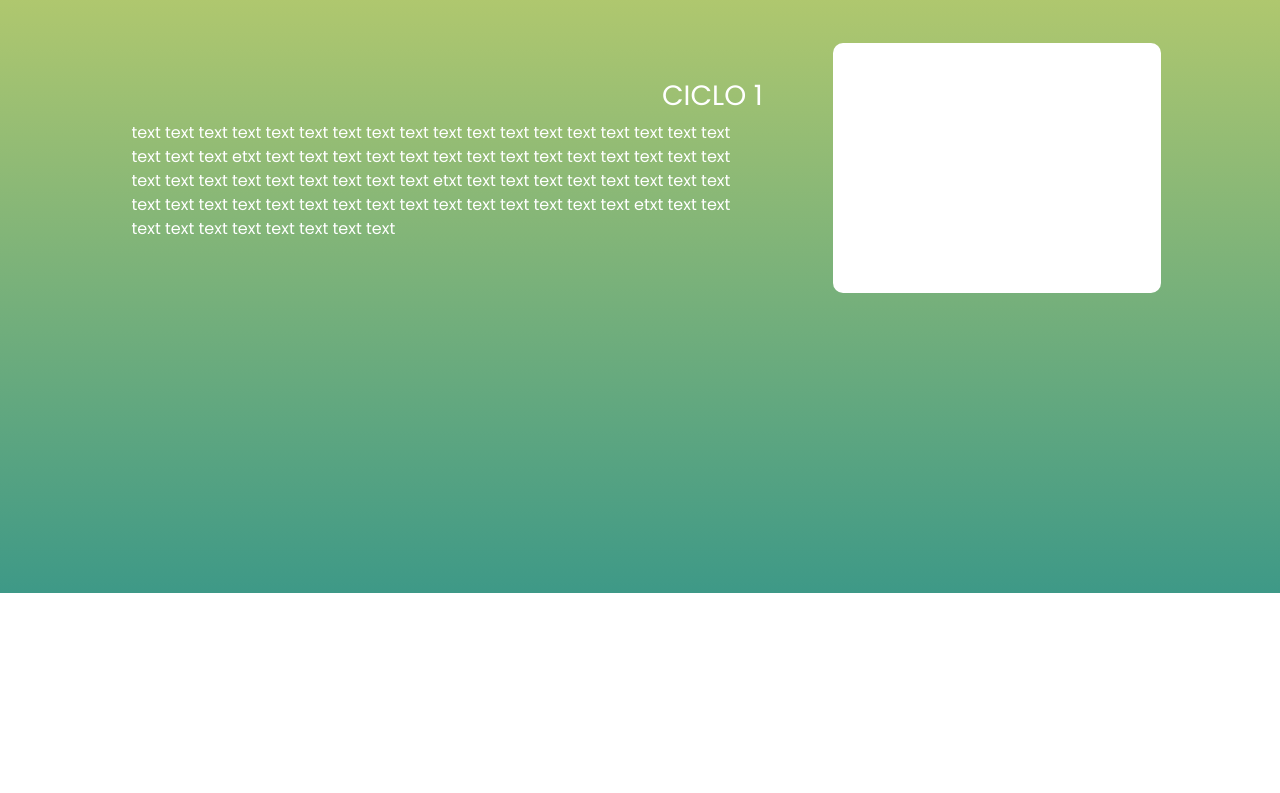
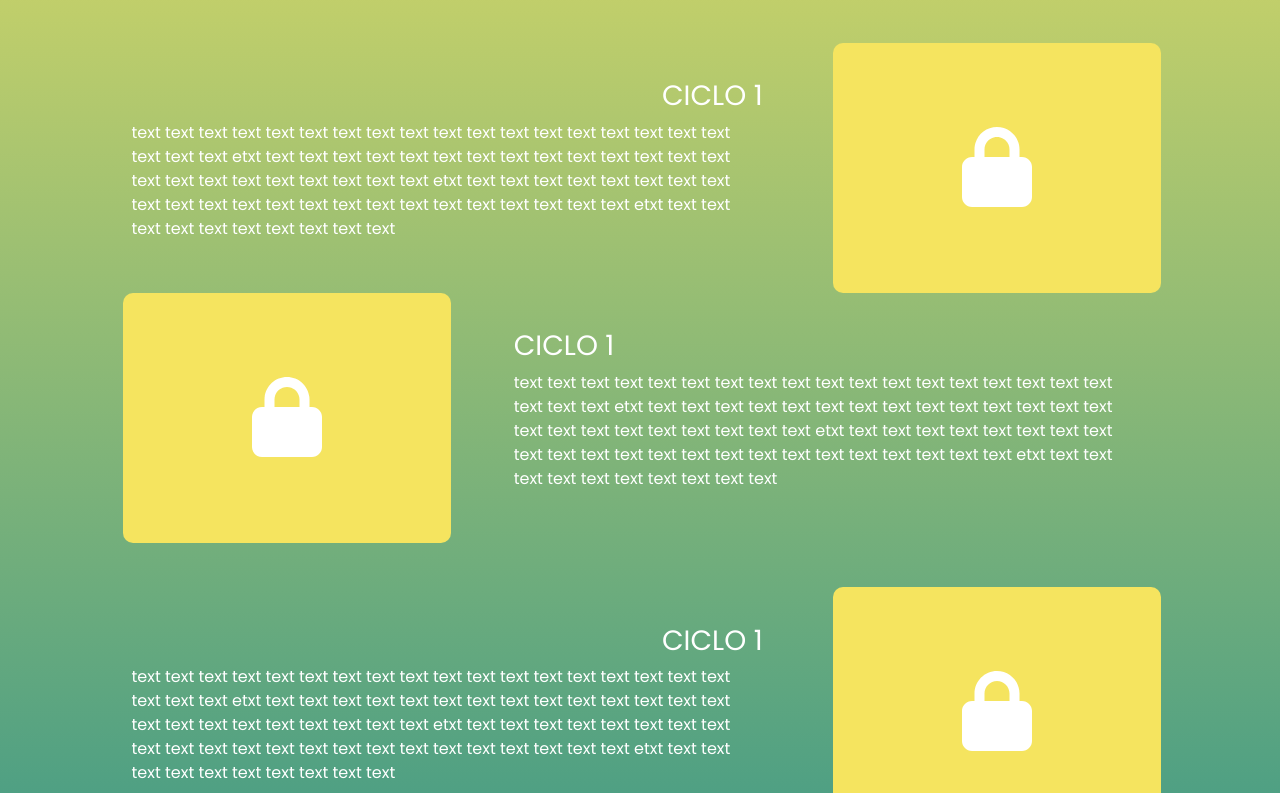
Before and after one commit to quokequack/Intepreta-React.js, a React (Create React App) app: page /cicles in a window 1280 px wide. Shown: the part 367-1160 px from the top of the page. Before the commit the page ends 960 px from the top, so only its background shows below. Built offline with nearby package versions, Linux system fonts and the light colour scheme.

Commit message:
styled cicles

```diff
--- a/src/App.js
+++ b/src/App.js
@@ -7,9 +7,9 @@ import About from './pages/About';
 import Home from './pages/Home';
 import Cicles from './pages/Cicles';
 import { library } from "@fortawesome/fontawesome-svg-core";
-import { faFeather, faMoon, faArrowRight} from "@fortawesome/free-solid-svg-icons";
+import { faFeather, faMoon, faArrowRight, faLock} from "@fortawesome/free-solid-svg-icons";
 
-library.add(faFeather, faMoon, faArrowRight);
+library.add(faFeather, faMoon, faArrowRight, faLock);
 function App() {
   return (
     <>
--- a/src/pages/Cicles.js
+++ b/src/pages/Cicles.js
@@ -2,11 +2,13 @@ import '../styles/cicles.css';
 import { Link } from 'react-router-dom';
 import { FontAwesomeIcon } from '@fortawesome/react-fontawesome';
 import Header from '../components/Header';
-
+import { useEffect } from 'react';
 
 
 export default function Cicles(){
-
+    useEffect(() => {
+        document.title = "Interpreta | Ciclos";
+      }, []);
     return (
         <>
             <div className='cicles'>
@@ -27,9 +29,67 @@ export default function Cicles(){
                         </div>
                    </div>
                    <div className='container-fluid cicle-left'>
-                        <div className='container cicle-img'></div>
+                        <div className='container cicle-img'>
+                            <div className='icon-lock'>
+                                <FontAwesomeIcon icon='lock'/>
+                            </div>
+                        </div>
                         <div className='container cicle-text'>
                             <h3>Ciclo 1</h3>
+                            <p> text text text text text text text text text text text text
+                                text text text text text text text text text etxt text text
+                                text text text text text text text text text text text text
+                                text text text text text text text text text etxt text text
+                                text text text text text text text text text text text text
+                                text text text text text text text text text etxt text text
+                                text text text text text text text text
+                            </p>
+                        </div>
+                   </div>
+                   <div className='container-fluid cicle-right'>
+                        <div className='container cicle-img'>
+                        <div className='icon-lock'>
+                                <FontAwesomeIcon icon='lock'/>
+                            </div>
+                        </div>
+                        <div className='container cicle-text'>
+                            <h3 className='text-start'>Ciclo 1</h3>
+                            <p> text text text text text text text text text text text text
+                                text text text text text text text text text etxt text text
+                                text text text text text text text text text text text text
+                                text text text text text text text text text etxt text text
+                                text text text text text text text text text text text text
+                                text text text text text text text text text etxt text text
+                                text text text text text text text text
+                            </p>
+                        </div>
+                   </div>
+                   <div className='container-fluid cicle-left'>
+                        <div className='container cicle-img'>
+                        <div className='icon-lock'>
+                                <FontAwesomeIcon icon='lock'/>
+                            </div>
+                        </div>
+                        <div className='container cicle-text'>
+                            <h3>Ciclo 1</h3>
+                            <p> text text text text text text text text text text text text
+                                text text text text text text text text text etxt text text
+                                text text text text text text text text text text text text
+                                text text text text text text text text text etxt text text
+                                text text text text text text text text text text text text
+                                text text text text text text text text text etxt text text
+                                text text text text text text text text
+                            </p>
+                        </div>
+                   </div>
+                   <div className='container-fluid cicle-right'>
+                        <div className='container cicle-img'>
+                        <div className='icon-lock'>
+                                <FontAwesomeIcon icon='lock'/>
+                            </div>
+                        </div>
+                        <div className='container cicle-text'>
+                            <h3 className='text-start'>Ciclo 1</h3>
                             <p> text text text text text text text text text text text text
                                 text text text text text text text text text etxt text text
                                 text text text text text text text text text text text text
--- a/src/styles/cicles.css
+++ b/src/styles/cicles.css
@@ -6,7 +6,7 @@
 
 .cicles{
     background-image:linear-gradient(to bottom, #F5E45F, #3E9987);
-    height:120vh;
+    height:160vh;
 }
 .cicles-container{
     margin-top:4%;
@@ -20,8 +20,27 @@
 .cicle-right .cicle-img{
     width:30%;
     height:250px;
-    background-color:white;
+    background-color:#F5E45F;
     border-radius:10px;
+    display:flex;
+    align-items:center;
+    justify-content:center;
+}
+.cicle-right .cicle-img .icon-lock{
+    color:white;
+    font-size:5em;
+}
+.cicle-right .cicle-img:hover{
+    background-color:#FF9595;
+    cursor:pointer;
+}
+.cicle-right .cicle-img .icon-lock{
+    font-size:5em;
+    color:white;
+}
+.cicle-right .cicle-img .icon-lock:hover{
+    color:red;
+    cursor:pointer;
 }
 .cicle-right .cicle-text{
     font-family:'Poppins';
@@ -41,8 +60,23 @@
 .cicle-left .cicle-img{
     width:30%;
     height:250px;
-    background-color:white;
+    background-color:#F5E45F;
     border-radius:10px;
+    display:flex;
+    align-items:center;
+    justify-content:center;
+}
+.cicle-left .cicle-img:hover{
+    background-color:#FF9595;
+    cursor:pointer;
+}
+.cicle-left .cicle-img .icon-lock{
+    font-size:5em;
+    color:white;
+}
+.cicle-left .cicle-img .icon-lock:hover{
+    color:red;
+    cursor:pointer;
 }
 .cicle-left  .cicle-text{
     color:white;
```
